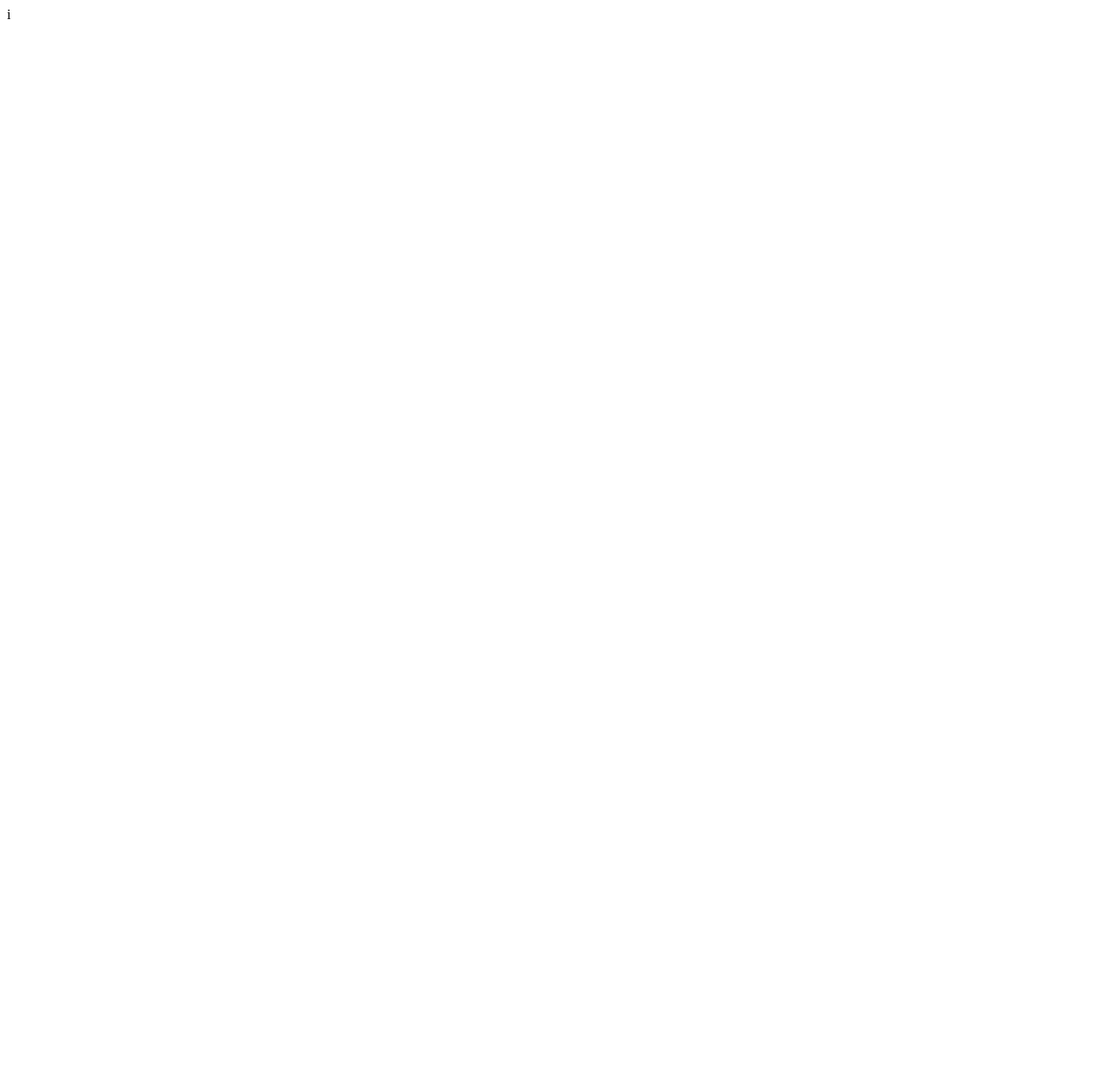
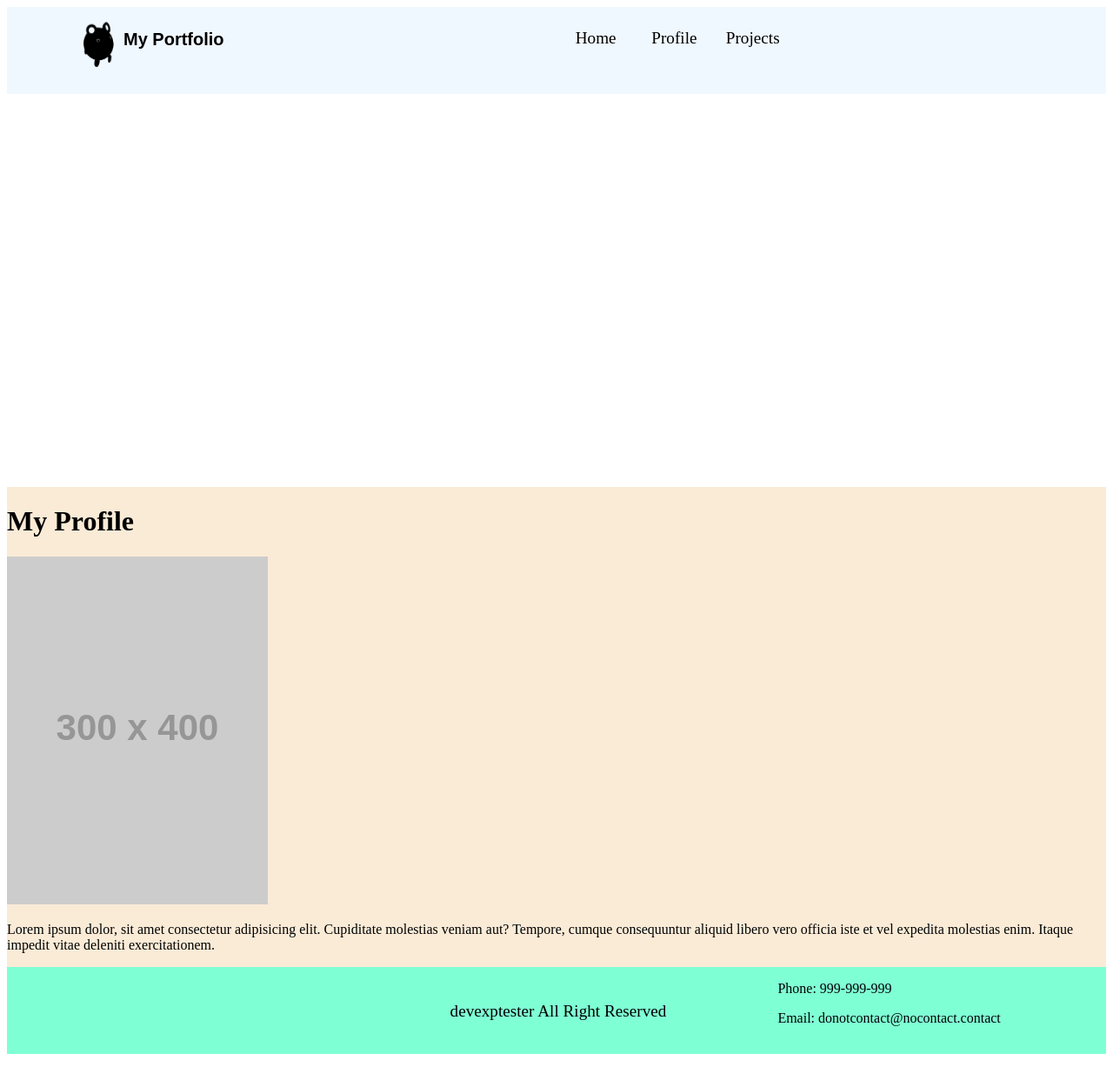
Before and after one commit to devexptester/not-so-good-website, a plain HTML site: page index.html in a window 1280 px wide. Shown: the whole page at 87% size. Before the commit the page ends 800 px from the top, so only its background shows below. Drawn offline with Linux system fonts and the light colour scheme; placeholder pictures from the web are drawn by us.

Commit message:
Website Blueprint
- creating website blueprint
- adding logo
- adding few template content

```diff
--- a/CSS/style.css
+++ b/CSS/style.css
@@ -0,0 +1,67 @@
+body {
+    display: grid;
+    grid-template-rows: repeat(3, 1fr);
+}
+
+header {
+    background-color: aliceblue;
+    height: 100px;
+    display: grid;
+    grid-template-columns: repeat(2, 1fr);
+}
+
+#content {
+    background-color: antiquewhite;
+    display: block;
+}
+
+#logo {
+    margin-left: 5vw;
+
+}
+
+#logo button {
+    background: none;
+    border: none;
+}
+
+#logo button a {
+    display: flex;
+    margin-top: 1vh;
+    text-decoration: none;
+    color: black;
+}
+
+#logo button a img {
+    width: 5vw;
+    height: 10vh;
+}
+
+#navbar {
+    display: grid;
+    grid-template-columns: repeat(7, 1fr);
+}
+
+#navbar a {
+    font-size: 1.5vw;
+    height: 50%;
+    margin: auto;
+}
+
+footer {
+    background-color: aquamarine;
+    height: 100px;
+    display: grid;
+    grid-template-columns: 3fr 2fr;
+}
+
+#contacts {
+    margin-left: 10vw;
+}
+
+#copyright {
+    text-align: right;
+    font-size: 1.5vw;
+    height: 50%;
+    margin-top: 5vh;
+}
--- a/index.html
+++ b/index.html
@@ -7,11 +7,42 @@
     <meta name="viewport" content="width=device-width, initial-scale=1.0">
     <title>Document</title>
     <link rel="stylesheet" href="./CSS/style.css">
-    <script src="./JS/script.js"></script>i
+    <script src="./JS/script.js"></script>
 </head>
 
 <body>
+    <header>
+        <div id="logo">
+            <button>
+                <a href="">
+                    <img src="./Assets/image/upatest.png" alt="">
+                    <h2>My Portfolio</h2>
+                </a>
+            </button>
+        </div>
+        <div id="navbar">
+            <a id="home">Home</a>
+            <a id="profile">Profile</a>
+            <a id="projects">Projects</a>
+        </div>
+    </header>
+    <div id="content">
+        <div id="content-profile">
+            <h1>My Profile</h1>
+            <img src="https://via.placeholder.com/300x400.png" alt="">
+            <p>Lorem ipsum dolor, sit amet consectetur adipisicing elit. Cupiditate molestias veniam aut? Tempore,
+                cumque consequuntur aliquid libero vero officia iste et vel expedita molestias enim. Itaque impedit
+                vitae deleniti exercitationem.</p>
+        </div>
+    </div>
+    <footer>
 
+        <div id="copyright">devexptester All Right Reserved</div>
+        <div id="contacts">
+            <p>Phone: 999-999-999</p>
+            <p>Email: donotcontact@nocontact.contact</p>
+        </div>
+    </footer>
 </body>
 
 </html>
```
Also changed, not shown: Assets/image/upatest.png (added), favicon.ico (added).
